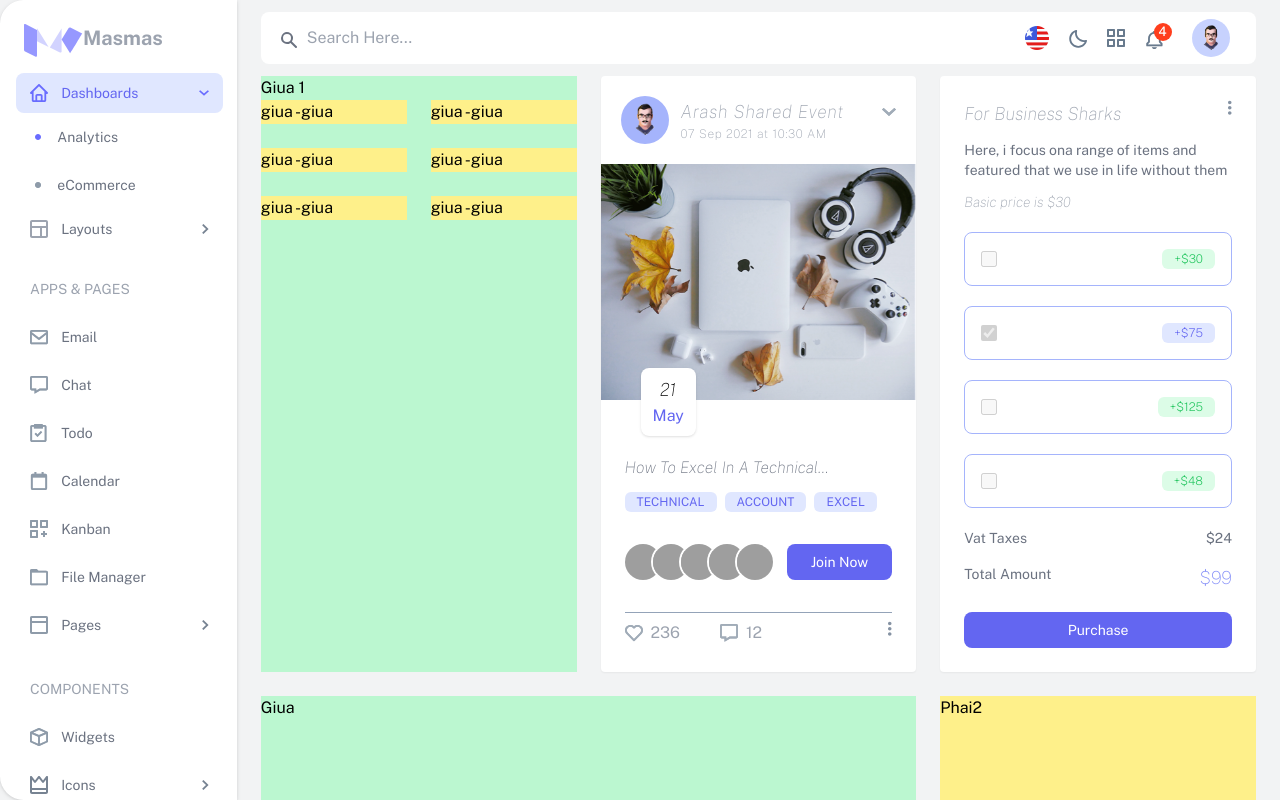
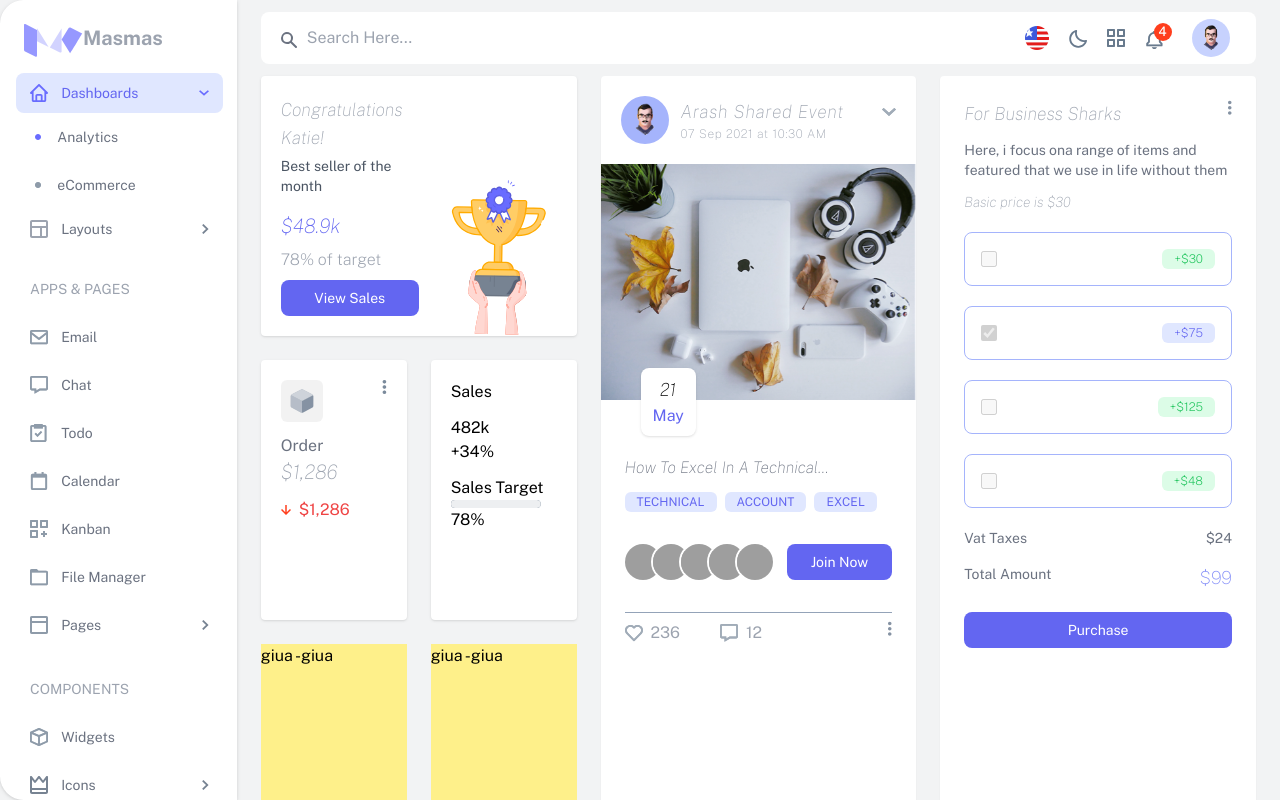
Before and after one commit to duyvo689/masmas-dashbord, a Next.js app: page / in a window 1280 px wide. Shown: the top 800 px of the page. Built offline with nearby package versions, Linux system fonts and the light colour scheme; grey boxes are pictures that could not be loaded.

Commit message:
make base content Order and sales

```diff
--- a/components/firstContent.js
+++ b/components/firstContent.js
@@ -1,25 +1,57 @@
 import Business from "./firstContent/business"
 import Event from "./firstContent/event"
+import Congratulation from "./firstContent/congratulation"
+
 export default function FirstContent() {
     return (
         <div className="grid grid-cols-3 gap-6">
-            <div className="col-span-1 bg-green-200">
-                Giua 1
+            <div className="col-span-1">
                 <div className="grid grid-rows-3 gap-6">
                     <div className="grid grid-cols-2 gap-6">
-                        <div className="col-span-1 bg-yellow-200">
-                            giua -giua
+                        <div className="col-span-2">
+                            <Congratulation />
                         </div>
-                        <div className="col-span-1 bg-yellow-200">
-                            giua -giua
-                        </div>
+
                     </div>
                     <div className="grid grid-cols-2 gap-6">
-                        <div className="col-span-1 bg-yellow-200">
-                            giua -giua
+                        <div className="col-span-1 bg-white shadow rounded p-5 flex flex-col gap-3">
+                            <div className="flex justify-between">
+                                <img src="/img/icon-order.svg" alt="" />
+                                <svg width="5" height="14" viewBox="0 0 5 14" fill="none" xmlns="http://www.w3.org/2000/svg">
+                                    <path fillRule="evenodd" clipRule="evenodd" d="M2.43787 5.25C1.47537 5.25 0.687866 6.0375 0.687866 7C0.687866 7.9625 1.47537 8.75 2.43787 8.75C3.40037 8.75 4.18787 7.9625 4.18787 7C4.18787 6.0375 3.40037 5.25 2.43787 5.25ZM2.43787 0C1.47537 0 0.687866 0.7875 0.687866 1.75C0.687866 2.7125 1.47537 3.5 2.43787 3.5C3.40037 3.5 4.18787 2.7125 4.18787 1.75C4.18787 0.7875 3.40037 0 2.43787 0ZM2.43787 10.5C1.47537 10.5 0.687866 11.2875 0.687866 12.25C0.687866 13.2125 1.47537 14 2.43787 14C3.40037 14 4.18787 13.2125 4.18787 12.25C4.18787 11.2875 3.40037 10.5 2.43787 10.5Z" fill="#435971" />
+                                    <path fillRule="evenodd" clipRule="evenodd" d="M2.43787 5.25C1.47537 5.25 0.687866 6.0375 0.687866 7C0.687866 7.9625 1.47537 8.75 2.43787 8.75C3.40037 8.75 4.18787 7.9625 4.18787 7C4.18787 6.0375 3.40037 5.25 2.43787 5.25ZM2.43787 0C1.47537 0 0.687866 0.7875 0.687866 1.75C0.687866 2.7125 1.47537 3.5 2.43787 3.5C3.40037 3.5 4.18787 2.7125 4.18787 1.75C4.18787 0.7875 3.40037 0 2.43787 0ZM2.43787 10.5C1.47537 10.5 0.687866 11.2875 0.687866 12.25C0.687866 13.2125 1.47537 14 2.43787 14C3.40037 14 4.18787 13.2125 4.18787 12.25C4.18787 11.2875 3.40037 10.5 2.43787 10.5Z" fill="white" fillOpacity="0.3" />
+                                </svg>
+                            </div>
+                            <div className="">
+                                <h3 className="text-gray-500">Order</h3>
+                                <span className="text-gray-400 italic font-thin text-xl">$1,286</span>
+                            </div>
+
+                            <div className="flex items-center">
+                                <svg width="10" height="10" viewBox="0 0 10 10" fill="none" xmlns="http://www.w3.org/2000/svg">
+                                    <path fillRule="evenodd" clipRule="evenodd" d="M10 5L8.94588 3.94588L5.74549 7.14627V0H4.25451V7.14627L1.05412 3.94588L0 5L5 10L10 5Z" fill="#FF3E1D" />
+                                </svg>
+                                <span className="text-red-500 ml-2">$1,286</span>
+                            </div>
+
                         </div>
-                        <div className="col-span-1 bg-yellow-200">
-                            giua -giua
+                        <div className="col-span-1 bg-white shadow rounded p-5 flex flex-col gap-3">
+                            <p>Sales</p>
+                            <div className="">
+                                <h3>482k</h3>
+                                <span>+34%</span>
+                            </div>
+                            <div className="">
+                                <p>Sales Target</p>
+                                <svg width="90" height="8" viewBox="0 0 90 8" fill="none" xmlns="http://www.w3.org/2000/svg">
+                                    <rect width="89.6857" height="8" rx="4" fill="#435971" />
+                                    <rect width="89.6857" height="8" rx="4" fill="white" fillOpacity="0.9" />
+                                </svg>
+                                <span>78%</span>
+
+                            </div>
+
+
                         </div>
                     </div>
 
--- a/components/firstContent/congratulation.js
+++ b/components/firstContent/congratulation.js
@@ -1,12 +1,17 @@
 export default function Congratulation() {
     return (
-        <div className="pt-6 pl-6 flex">
-            <svg width="59" height="33" viewBox="0 0 59 33" fill="none" xmlns="http://www.w3.org/2000/svg">
-                <path opacity="0.7" d="M12.9919 5.99189V31.4562C12.9919 31.817 12.9017 32.1266 12.7189 32.3777C12.5385 32.6312 12.2728 32.7579 11.9243 32.7579C11.6781 32.7579 11.4392 32.6994 11.2052 32.5849L1.08469 27.5266C0.779999 27.3828 0.521626 27.139 0.312001 26.8002C0.104813 26.4589 0 26.1225 0 25.791V1.04334C0 0.753251 0.0731244 0.507044 0.216937 0.304714C0.363187 0.102384 0.572812 0 0.848249 0C1.05056 0 1.36988 0.109697 1.80619 0.326653L12.9285 5.88463C12.9699 5.92607 12.9919 5.96264 12.9919 5.99189Z" fill="#696CFF" />
-                <path opacity="0.3" d="M12.9919 4.13557L24.6139 22.9328L12.9919 17.1603V4.13557ZM37.6058 4.52561V27.406C37.6058 27.7667 37.5034 28.0617 37.3011 28.286C37.0988 28.5102 36.8233 28.6224 36.4748 28.6224C36.1262 28.6224 35.7849 28.5273 35.451 28.3396L25.8521 23.5641L37.6058 4.52561Z" fill="#696CFF" />
-                <path opacity="0.7" d="M58.2148 9.59483C58.2148 9.63871 56.355 12.6737 52.6329 18.7021C48.9109 24.7306 46.7317 28.2579 46.0931 29.2842L37.6057 15.5209L44.6574 4.08073C44.9036 3.67607 45.2814 3.47374 45.7884 3.47374C45.9907 3.47374 46.1809 3.51762 46.3539 3.60294L58.1271 9.46319C58.1856 9.49488 58.2148 9.53632 58.2148 9.59483Z" fill="#696CFF" />
-            </svg>
-            <div className="text-gray-400 text-xl font-bold">Masmas</div>
+        <div className="bg-white shadow rounded grid grid-cols-2">
+            <div className="py-5 pl-5">
+                <h3 className="italic font-thin text-gray-400 text-lg">Congratulations Katie!</h3>
+                <p className="text-gray-600 text-sm mt-1 mb-4">Best seller of the month</p>
+
+                <h2 className="italic text-indigo-500 text-xl font-thin">$48.9k</h2>
+                <p className="text-gray-400 text-base font-extralight my-2">78% of target</p>
+                <div className="btn">View Sales</div>
+            </div>
+            <div className="mx-auto mt-auto mb-0">
+                <img className="" src="/img/cup.svg" alt="" />
+            </div>
         </div>
     )
 }
--- a/styles/globals.css
+++ b/styles/globals.css
@@ -28,7 +28,7 @@ a {
       @apply p-3.5 mr-3.5 font-normal text-gray-400 text-sm grow uppercase;
     }
     .btn {
-      @apply px-6 py-2 bg-indigo-500 text-white rounded-lg text-center inline-block items-center justify-center text-sm
+      @apply px-6 py-2 bg-indigo-500 text-white rounded-lg text-center items-center justify-center text-sm grow-0
     }
     .highlight-green {
       @apply py-0.5 px-3 bg-green-100 text-green-500 rounded-md
```
Also changed, not shown: public/img/cup.svg (added), public/img/icon-order.svg (added).
